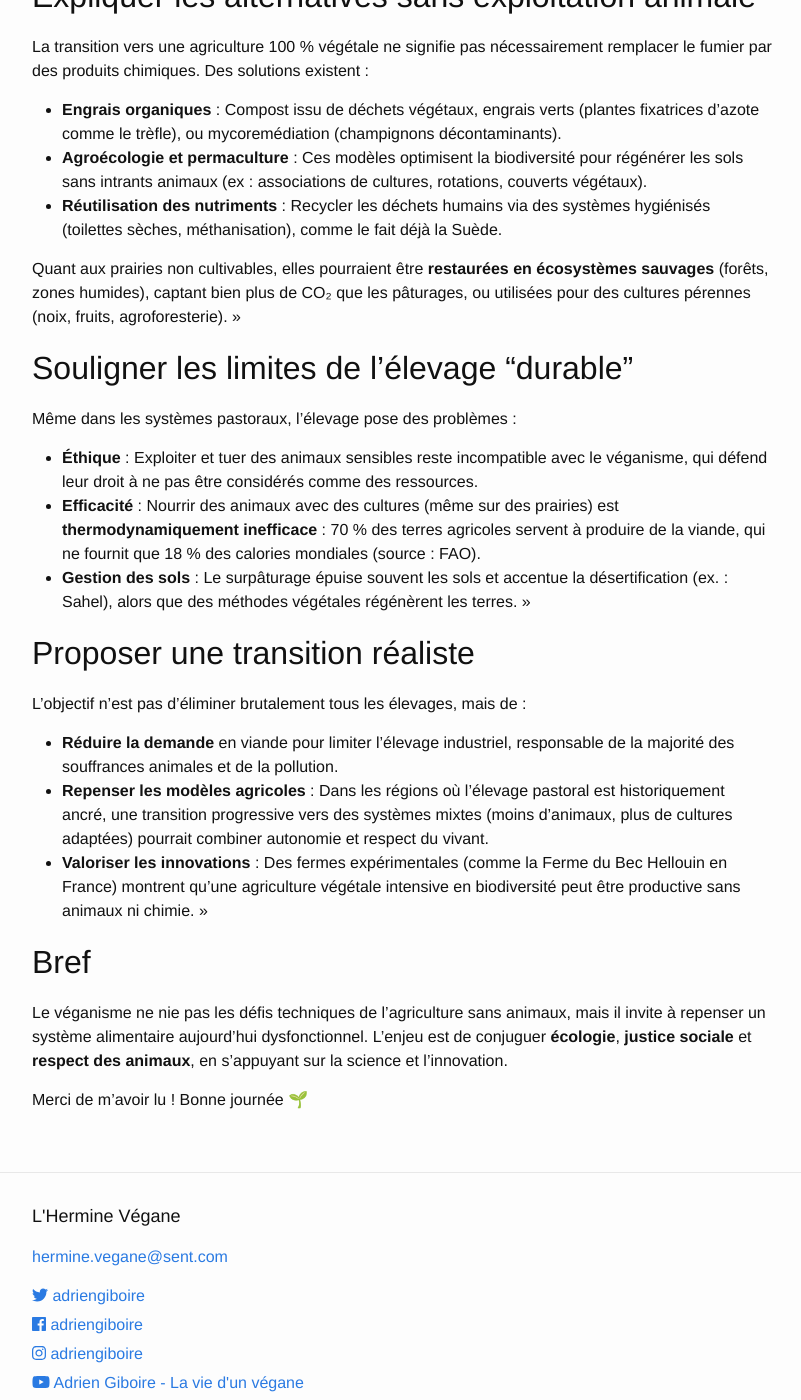
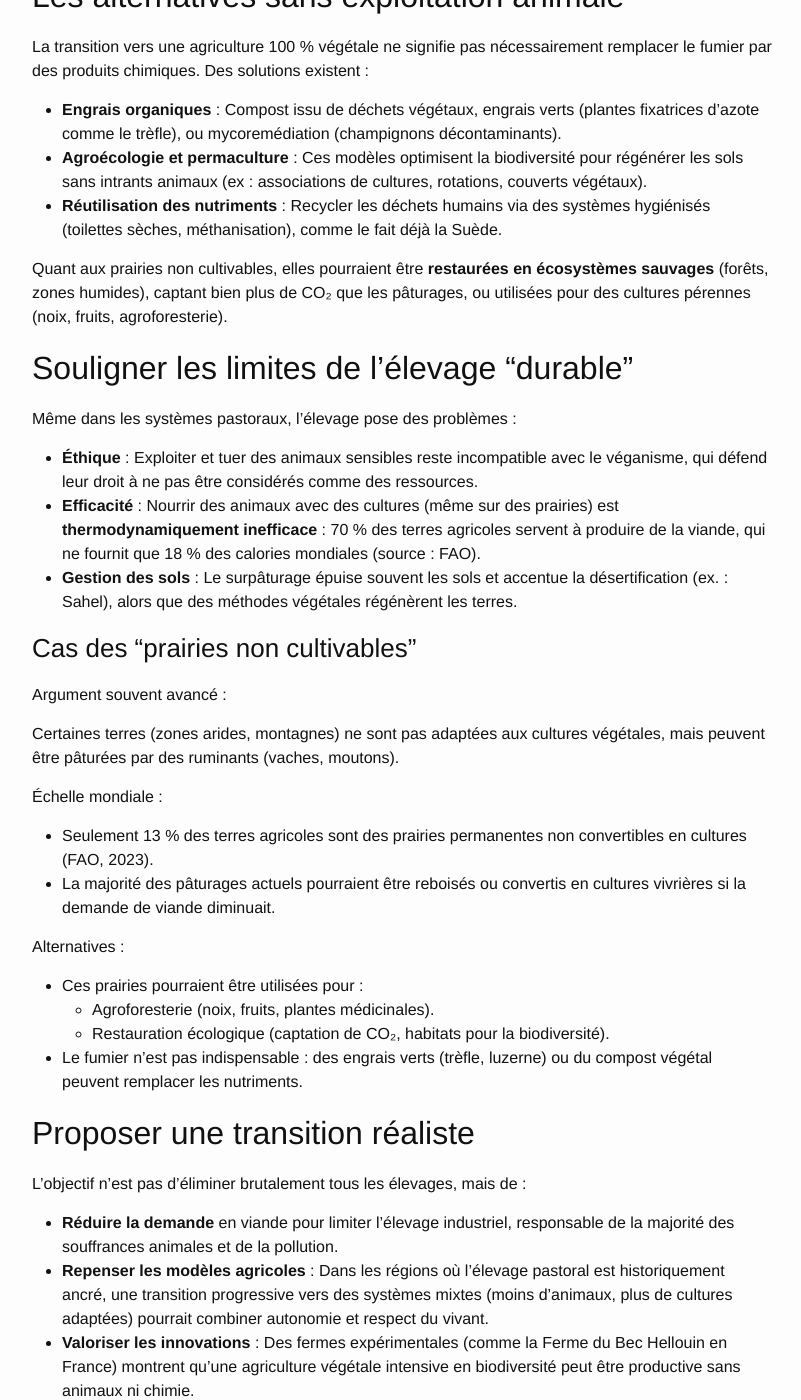
Before and after one commit to AdrienGiboire/herminevegane.fr, a Jekyll site: the page built from _posts/2025-02-01-polyculture-elevage-face-au-veganisme.md, in a window 1280 px wide and 1400 px high, scrolled down 841 px. Shown: the whole window, without its empty margins (238-1039 px from the left). Built offline with Jekyll 4.4.1, drawn with Linux system fonts in a browser that asks for light colours; nearby versions of some CDN libraries; some of the changed text lies outside the part shown.

Commit message:
improv: complete 2025-02-01-polyculture-elevage-face-au-veganisme with some additional text and arguments

```diff
--- a/_posts/2025-02-01-polyculture-elevage-face-au-veganisme.md
+++ b/_posts/2025-02-01-polyculture-elevage-face-au-veganisme.md
@@ -21,7 +21,7 @@ La transition vers une agriculture 100 % végétale ne signifie pas nécessairem
 - **Agroécologie et permaculture** : Ces modèles optimisent la biodiversité pour régénérer les sols sans intrants animaux (ex : associations de cultures, rotations, couverts végétaux).
 - **Réutilisation des nutriments** : Recycler les déchets humains via des systèmes hygiénisés (toilettes sèches, méthanisation), comme le fait déjà la Suède.
 
-Quant aux prairies non cultivables, elles pourraient être **restaurées en écosystèmes sauvages** (forêts, zones humides), captant bien plus de CO₂ que les pâturages, ou utilisées pour des cultures pérennes (noix, fruits, agroforesterie). »
+Quant aux prairies non cultivables, elles pourraient être **restaurées en écosystèmes sauvages** (forêts, zones humides), captant bien plus de CO₂ que les pâturages, ou utilisées pour des cultures pérennes (noix, fruits, agroforesterie).
 
 ## Souligner les limites de l’élevage "durable"
 
@@ -29,7 +29,25 @@ Même dans les systèmes pastoraux, l’élevage pose des problèmes :
 
 - **Éthique** : Exploiter et tuer des animaux sensibles reste incompatible avec le véganisme, qui défend leur droit à ne pas être considérés comme des ressources.
 - **Efficacité** : Nourrir des animaux avec des cultures (même sur des prairies) est **thermodynamiquement inefficace** : 70 % des terres agricoles servent à produire de la viande, qui ne fournit que 18 % des calories mondiales (source : FAO).
-- **Gestion des sols** : Le surpâturage épuise souvent les sols et accentue la désertification (ex. : Sahel), alors que des méthodes végétales régénèrent les terres. »
+- **Gestion des sols** : Le surpâturage épuise souvent les sols et accentue la désertification (ex. : Sahel), alors que des méthodes végétales régénèrent les terres.
+
+###  Cas des "prairies non cultivables"
+
+Argument souvent avancé :
+
+Certaines terres (zones arides, montagnes) ne sont pas adaptées aux cultures végétales, mais peuvent être pâturées par des ruminants (vaches, moutons).
+
+Échelle mondiale :
+
+- Seulement 13 % des terres agricoles sont des prairies permanentes non convertibles en cultures (FAO, 2023).
+- La majorité des pâturages actuels pourraient être reboisés ou convertis en cultures vivrières si la demande de viande diminuait.
+
+Alternatives :
+
+- Ces prairies pourraient être utilisées pour :
+    - Agroforesterie (noix, fruits, plantes médicinales).
+    -  Restauration écologique (captation de CO₂, habitats pour la biodiversité).
+- Le fumier n’est pas indispensable : des engrais verts (trèfle, luzerne) ou du compost végétal peuvent remplacer les nutriments.
 
 ## Proposer une transition réaliste
 
@@ -37,7 +55,7 @@ L’objectif n’est pas d’éliminer brutalement tous les élevages, mais de :
 
 - **Réduire la demande** en viande pour limiter l’élevage industriel, responsable de la majorité des souffrances animales et de la pollution.
 - **Repenser les modèles agricoles** : Dans les régions où l’élevage pastoral est historiquement ancré, une transition progressive vers des systèmes mixtes (moins d’animaux, plus de cultures adaptées) pourrait combiner autonomie et respect du vivant.
-- **Valoriser les innovations** : Des fermes expérimentales (comme la Ferme du Bec Hellouin en France) montrent qu’une agriculture végétale intensive en biodiversité peut être productive sans animaux ni chimie. »
+- **Valoriser les innovations** : Des fermes expérimentales (comme la Ferme du Bec Hellouin en France) montrent qu’une agriculture végétale intensive en biodiversité peut être productive sans animaux ni chimie.
 
 ## Bref
 
```
Also changed, not shown: other parts of _posts/2025-02-01-polyculture-elevage-face-au-veganisme.md (+1 -1 lines).
